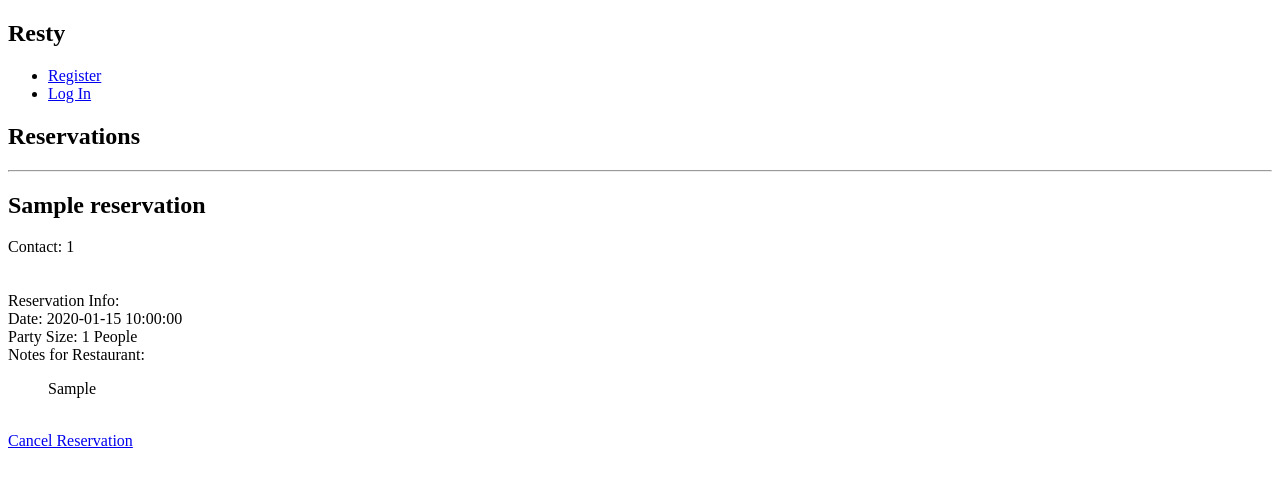
After one commit to MarvinLimpijankit/w4111-proj1, a Flask app: template w4111-proj1/templates/reservations.html in a window 1280 px wide. The commit adds this page. Shown: the top 487 px of the page. Run offline with Flask 2, Linux system fonts and the light colour scheme; the template is opened without the code that fills it: most values are stand-ins (such as "Sample title", 1, 10 or a date in 2020); parts of the project's set-up code (start-up, migrations or seed data) failed here and were passed over.

Commit message:
Added visited, reservation feature

```diff
--- a/w4111-proj1/apl.py
+++ b/w4111-proj1/apl.py
@@ -249,6 +249,38 @@ def unwish(r_id):
 
     return redirect(url_for('apl.home'))
 
+# <a href="{{ url_for('apl.visit', r_id = r['r_id']) }}">Mark as Visisted!</a>
+@bp.route('/<int:r_id>/visit')
+@login_required
+def visit(r_id):
+
+    if request.method == 'GET':
+
+        g.conn = engine.connect()
+
+        g.conn.execute(
+            "INSERT INTO visited (u_id, r_id, date_visited) VALUES(%s,%s,NOW())",(g.user['u_id'], r_id))
+
+        return redirect(url_for('apl.home'))
+
+# <a href="{{ url_for('apl.unvisit', r_id = r['r_id']) }}">Remove from Visited</a>
+@bp.route('/<int:r_id>/unvisit')
+@login_required
+def unvisit(r_id):
+
+    if request.method == 'GET':
+
+        g.conn = engine.connect()
+
+        g.conn.execute(
+            "DELETE FROM visited WHERE u_id = %s AND r_id = %s", (g.user['u_id'], str(r_id)))
+
+        #ADD ALTERNATIVE: DELETE REVIEWS ASSOCIATED WITH u_id, r_id WHEN MARKING AS UNVISITED
+        #g.conn.execute(
+        #    "DELETE FROM revuews WHERE u_id = %s AND r_id = %s", (g.user['u_id'], str(r_id)))
+
+        return redirect(url_for('apl.visited'))
+
 # <a href="{{ url_for('apl.review', r_id = r['r_id']) }}">Add a Review.</a>
 @bp.route('/<int:r_id>/review', methods=('GET', 'POST'))
 @login_required
@@ -302,3 +334,64 @@ def review(r_id):
             return redirect(url_for('apl.home'))
 
     return render_template('review.html', user = g.user, r_id = r_id, res_name = res_name)
+
+# <a href="{{ url_for('apl.reserve', r_id = r['r_id']) }}">Reserve a Slot!.</a>
+@bp.route('/<int:r_id>/reserve', methods=('GET', 'POST'))
+@login_required
+def reserve(r_id):
+
+    r_id = str(r_id)
+    res = g.conn.execute("SELECT * FROM restaurants r WHERE r_id = %s", (str(r_id))).fetchone()
+    res_name = res['name']
+
+    if request.method == 'POST':
+        print("POST")
+        num_of_party = request.form['party_size']
+        notes = request.form['body']
+        reservation_date = request.form['date']
+        reservation_time = request.form['time']
+        print(num_of_party)
+        print(notes)
+        print(type(reservation_date))
+        print(type(reservation_time))
+        print
+
+        reservations = g.conn.execute("SELECT COUNT(*) as c FROM reservations")
+        for u in reservations:
+            res_count = u['c']
+
+        g.conn.execute(
+            "INSERT INTO reservations (res_id, booking_datetime, reservation_datetime, is_cancelled, cancelled_datetime, party_size, special_occassion, u_id, r_id)\
+                VALUES(%s, NOW(), (TO_TIMESTAMP(%s, 'YYYY-MM-DD HH24:MI:SS')), NULL, NULL, %s, %s, %s, %s)", (res_count+1, reservation_date + " " + reservation_time, num_of_party, notes, g.user['u_id'], r_id))
+
+        return redirect(url_for('apl.home'))
+
+    return render_template('reserve.html', user = g.user, r_id = r_id, res_name = res_name)
+
+#Reservations: similar to home, but only for restaurants in corresponding wants to eat
+@bp.route('/reservations')
+@login_required
+def reservations():
+
+    g.conn = engine.connect()
+
+    reservations = g.conn.execute(
+        'SELECT res.res_id, r.name, r.phone_number, res.reservation_datetime, res.is_cancelled, res.party_size, res.special_occassion\
+         FROM reservations res\
+         LEFT JOIN restaurants r ON res.r_id = r.r_id\
+         WHERE res.u_id = %s', g.user['u_id'])
+
+    return render_template('reservations.html', user=g.user, reservations = reservations)
+
+@bp.route('/<int:res_id>/cancel_reservation')
+@login_required
+def cancel_reservation(res_id):
+
+    if request.method == 'GET':
+
+        g.conn = engine.connect()
+
+        g.conn.execute(
+            "UPDATE reservations SET cancelled_datetime = NOW(), is_cancelled = TRUE WHERE res_id = %s", str(res_id))
+
+        return redirect(url_for('apl.reservations'))
--- a/w4111-proj1/templates/base.html
+++ b/w4111-proj1/templates/base.html
@@ -10,6 +10,7 @@
       <li><a href="{{ url_for('apl.home') }}">Home</a>
       <li><a href="{{ url_for('apl.profile') }}">Profile</a>
       <li><a href="{{ url_for('apl.users') }}">All Users</a>
+      <li><a href="{{ url_for('apl.reservations') }}">My Reservations</a>
       <li><a href="{{ url_for('apl.wishlist') }}">Wishlist</a>
       <li><a href="{{ url_for('apl.visited') }}">Visited</a>
     {% else %}
--- a/w4111-proj1/templates/home.html
+++ b/w4111-proj1/templates/home.html
@@ -19,10 +19,11 @@
             <div class = "phone_number">Contact: {{ r['phone_number'] }}</div>
             <div class = "location">Address: {{ r['street_ad_1'] }} {{ r['street_ad_2'] }}, {{r['city']}}, {{r['state']}}, {{r['country']}} {{r['zipcode']}}</div>
             <div></div>
-            <div class = "reserve">Reserve a Slot!</div>
+            <a href="{{ url_for('apl.reserve', r_id = r['r_id']) }}">Reserve a Slot!</a><br>
             {% if r['r_id'] not in r_visited %}
-                <div class = "visited">Mark as Visited!</div>
+                <a href="{{ url_for('apl.visit', r_id = r['r_id']) }}">Mark as Visited!</a><br>
             {% else %}
+                <div class = "visitstamp"> VISITED</div>
                 {% if r['r_id'] not in r_rev %}
                     <a href="{{ url_for('apl.review', r_id = r['r_id']) }}">Add a Review!</a>
                     <br>
--- /dev/null
+++ b/w4111-proj1/templates/reservations.html
@@ -0,0 +1,27 @@
+{% extends 'base.html' %}
+
+{% block header %}
+  <h1>{% block title %}Reservations{% endblock %}</h1>
+{% endblock %}
+
+{% block content %}
+    {% for r in reservations %}
+        {% if not r['is_cancelled']%}
+        <hr>
+        <header>
+            <h1>{{ r['name'] }}</h1>
+        </header>
+        <body>
+            <div class = "phone_number">Contact: {{ r['phone_number'] }}</div>
+            <br><br>
+            <div class = "reservation_info">Reservation Info: </div>
+            <div class = "reservation_datetime">Date: {{ r['reservation_datetime']}}</div>
+            <div class = "reservation_party_size">Party Size: {{ r['party_size']}} People</div>
+            <div class = "notes_header"> Notes for Restaurant: </div>
+            <blockquote class = "notes_content"> {{ r['special_occassion']}} </blockquote>
+            <br>
+            <a href="{{ url_for('apl.cancel_reservation', res_id = r['res_id']) }}">Cancel Reservation</a><br>
+        </body>
+        {% endif %}
+    {% endfor %}
+{% endblock %}
--- a/w4111-proj1/templates/visited.html
+++ b/w4111-proj1/templates/visited.html
@@ -19,6 +19,7 @@
             <div class = "phone_number">Contact: {{ r['phone_number'] }}</div>
             <div class = "location">Address: {{ r['street_ad_1'] }} {{ r['street_ad_2'] }}, {{r['city']}}, {{r['state']}}, {{r['country']}} {{r['zipcode']}}</div>
             <div></div>
+            <a href="{{ url_for('apl.unvisit', r_id = r['r_id']) }}">Mark as Unvisited!</a><br>
             <div class = "reserve">Reserve a Slot!</div>
             {% if r['r_id'] not in r_visited %}
                 <div class = "visited">Mark as Visited!</div>
```
Also changed, not shown: w4111-proj1/templates/reserve.html (added, +30 -0 lines).
